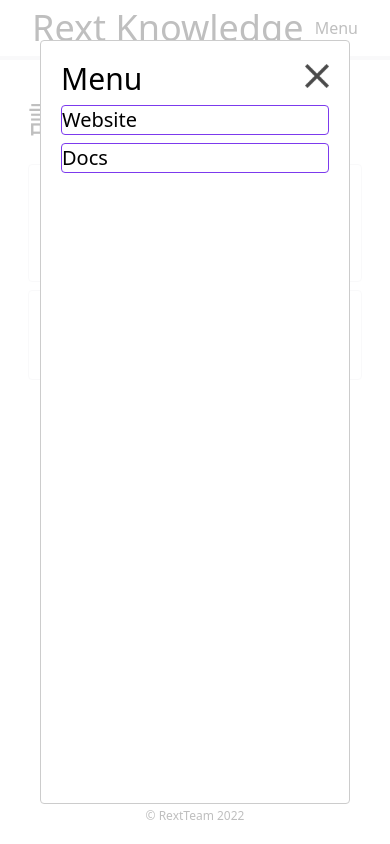
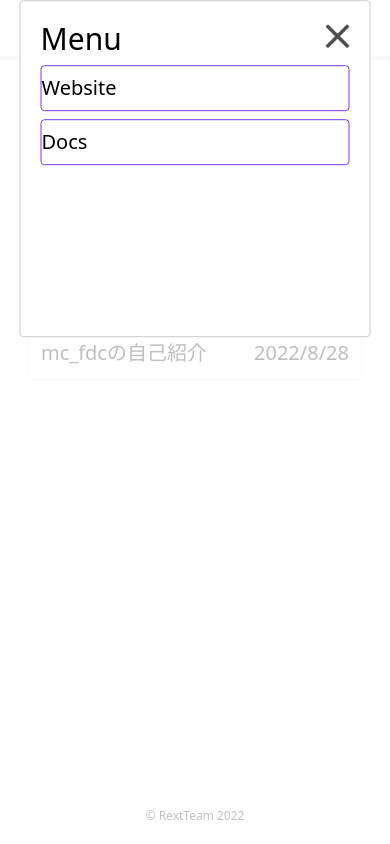
Before and after one commit to RextTeam/knowledge, a Next.js app: page / in a window 390 px wide. Both pictures are taken after a click on the button "Menu". Built offline with nearby package versions, Linux system fonts and the light colour scheme.

Commit message:
fix: modalの調整

```diff
--- a/components/nav.tsx
+++ b/components/nav.tsx
@@ -7,6 +7,17 @@ import Image from 'next/image'
 type Props = {
     className?: string,
     aclassName?: string,
+}
+
+const customStyles = {
+    content : {
+        top: '20%',
+        left: '50%',
+        right: '10%',
+        bottom: '40%',
+        marginRight: '-50%',
+        transform: 'translate(-50%, -50%)',
+    }
 }
 
 export function NavItems({ className="mx-4", aclassName="text-3xl" }: Props) {
@@ -58,7 +69,8 @@ export default function Nav() {
                 <Modal
                     isOpen={modalIsOpen}
                     onRequestClose={closeModal}
-                    contentLabel="Menu">
+                    contentLabel="Menu"
+                    style={customStyles}>
                         <div className="flex">
                             <h2 className="text-3xl">Menu</h2>
                             <button className="ml-auto" onClick={closeModal}>
@@ -67,7 +79,7 @@ export default function Nav() {
                         </div>
                         <ul>
                             <NavItems
-                                className="my-2 border rounded border-violet-600"
+                                className="my-2 border rounded border-violet-600 py-2"
                                 aclassName="text-xl" />
                         </ul>
                 </Modal>
```
